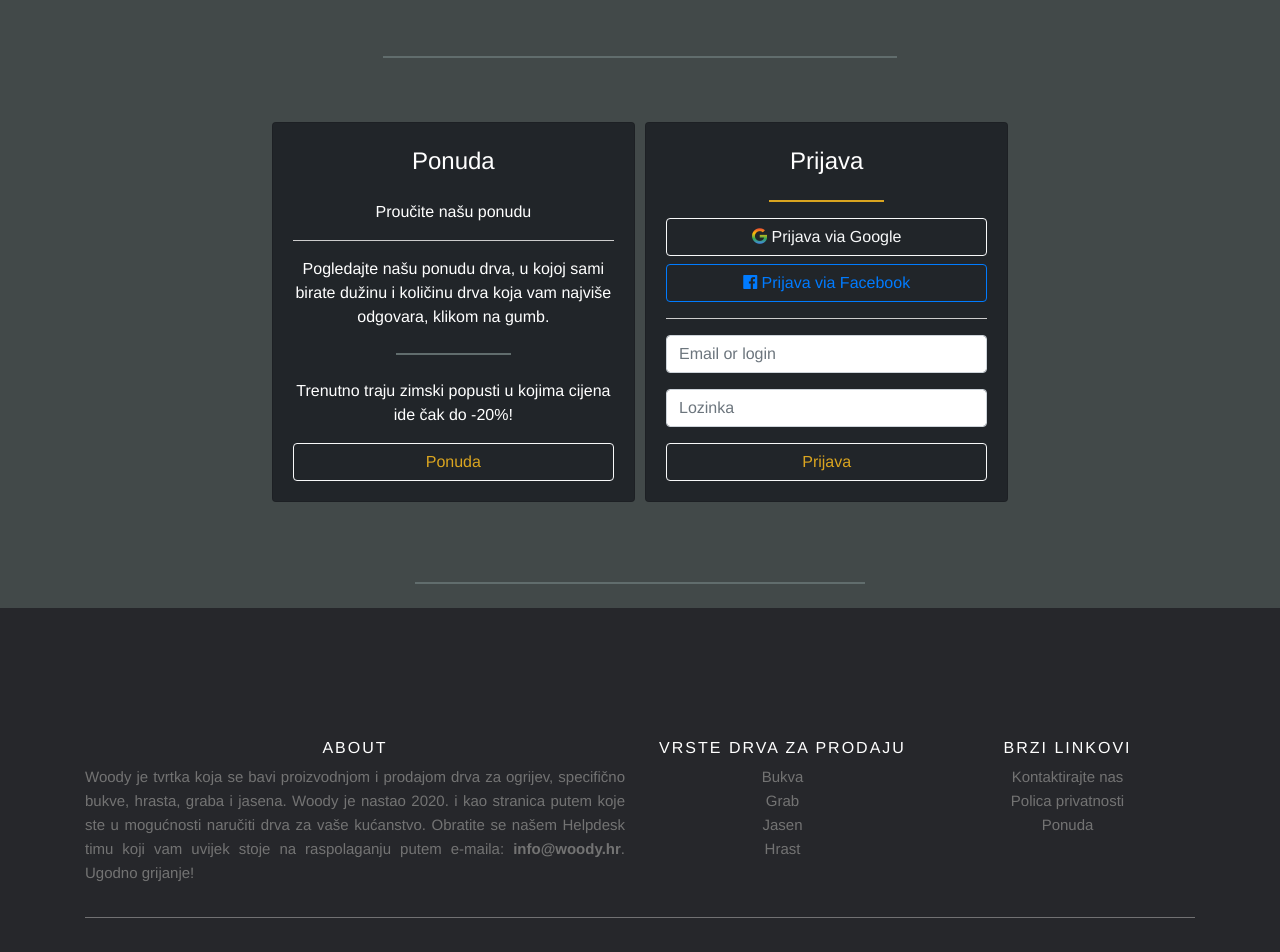
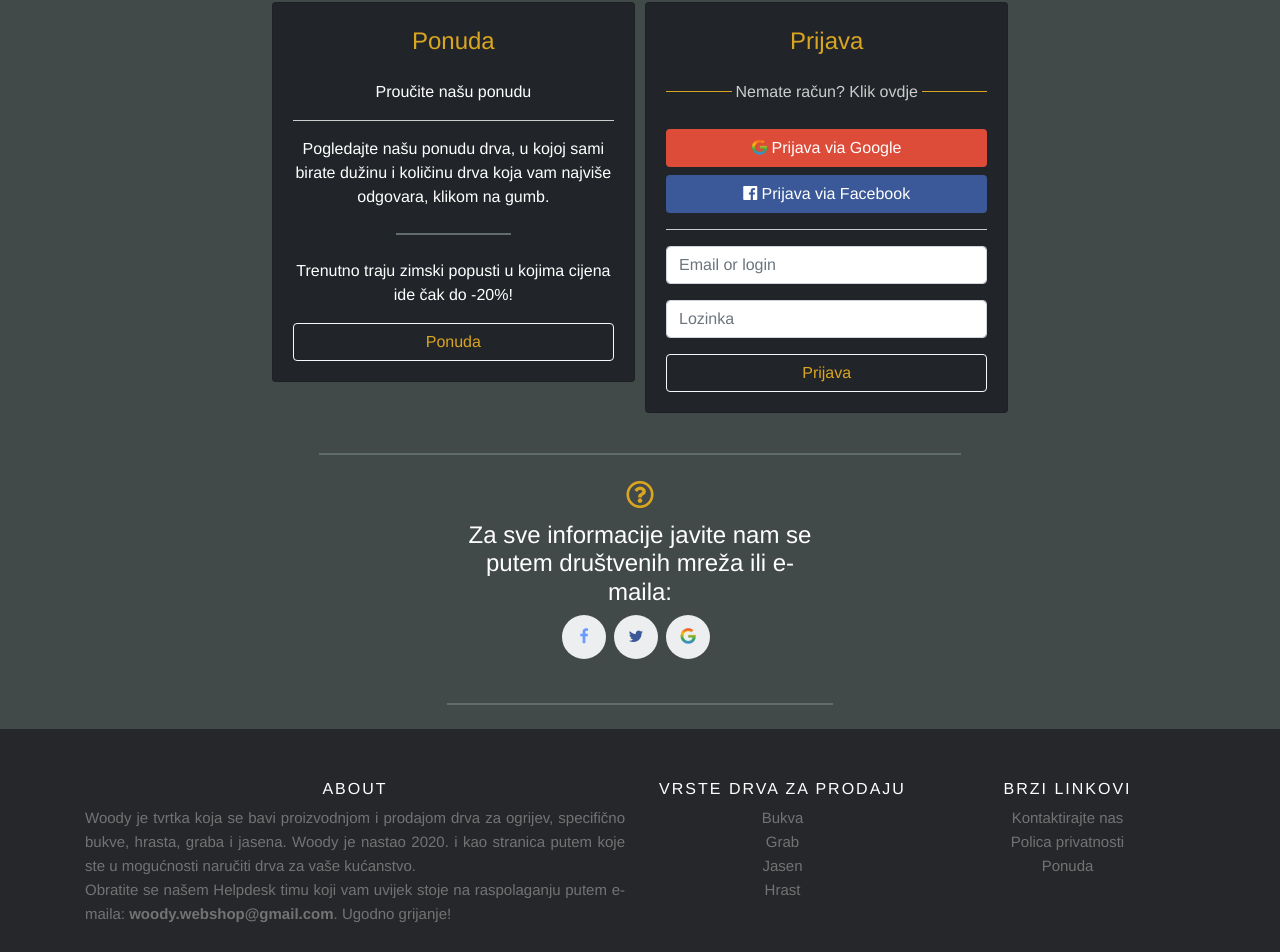
Before and after one commit to markocunj/Woody, a Vue app: page / in a window 1280 px wide. Shown: the part 317-1269 px from the top of the page. Built offline with nearby package versions, Linux system fonts and the light colour scheme; no server answers.

Commit message:
Uljepsavanje Home pagea + Prijave + Footera

```diff
--- a/src/components/WoodyFooter.vue
+++ b/src/components/WoodyFooter.vue
@@ -1,5 +1,5 @@
 <template>
-  <footer style="margin-bottom: 0;" class="site-footer">
+  <footer class="site-footer">
     <div class="container">
       <div class="row">
         <div class="col-sm-12 col-md-6">
@@ -8,9 +8,9 @@
             Woody je tvrtka koja se bavi proizvodnjom i prodajom drva za
             ogrijev, specifično bukve, hrasta, graba i jasena. Woody je nastao
             2020. i kao stranica putem koje ste u mogućnosti naručiti drva za
-            vaše kućanstvo. Obratite se našem Helpdesk timu koji vam uvijek
-            stoje na raspolaganju putem e-maila:
-            <strong> info@woody.hr</strong>. Ugodno grijanje!
+            vaše kućanstvo. <br />Obratite se našem Helpdesk timu koji vam
+            uvijek stoje na raspolaganju putem e-maila:
+            <strong> woody.webshop@gmail.com</strong>. Ugodno grijanje!
           </p>
         </div>
 
@@ -52,20 +52,26 @@
         <div class="col-md-8 col-sm-6 col-xs-12">
           <p class="copyright-text pull-left">
             Copyright &copy; 2020 Sva prava zadržana
-            <a href="#">Woody</a>.
+            <a href="#" style="color: #daa520">Woody</a>
           </p>
         </div>
 
         <div class="col-md-4 col-sm-6 col-xs-12">
           <ul class="social-icons">
             <li>
-              <a class="facebook" href="#"><i class="fa fa-facebook"></i></a>
+              <a
+                class="facebook"
+                href="https://www.facebook.com/profile.php?id=100062178366842"
+                ><i class="fa fa-facebook"></i
+              ></a>
             </li>
             <li>
-              <a class="twitter" href="#"><i class="fa fa-twitter"></i></a>
+              <a class="twitter" href="https://twitter.com/Woody48648855"
+                ><i class="fa fa-twitter"></i
+              ></a>
             </li>
             <li>
-              <a class="linkedin" href="#"><i class="fa fa-linkedin"></i></a>
+              <a class="" href="#"><i class="fab fa-google google"></i></a>
             </li>
           </ul>
         </div>
@@ -206,16 +212,13 @@ export default {
 }
 .social-icons a.facebook:hover {
   background-color: #3b5998;
+  color: white;
 }
 .social-icons a.twitter:hover {
   background-color: #00aced;
+  color: white;
 }
-.social-icons a.linkedin:hover {
-  background-color: #007bb6;
-}
-.social-icons a.dribbble:hover {
-  background-color: #ea4c89;
-}
+
 @media (max-width: 767px) {
   .social-icons li.title {
     display: block;
--- a/src/views/Home.vue
+++ b/src/views/Home.vue
@@ -17,10 +17,12 @@
         nalazi niže.
       </p>
     </b-jumbotron>
-    <div class="container" style="width: 50%;">
+    <div class="container" style="width: 35%;">
       <div class="form-row">
         <div class="form-group col-md-3 ikone">
-          <h3><i class="fas fa-tree"></i></h3>
+          <h3>
+            <i class="fas fa-tree"></i>
+          </h3>
           <h4>Najbolja <br />drva</h4>
         </div>
         <div class="form-group col-md-3 ikone">
@@ -37,13 +39,13 @@
         </div>
       </div>
     </div>
-    <hr class="my-4" style="color: #616D6D; border: 1px solid; width: 40%" />
+    <hr class="my-4" style="color: #616D6D; border: 1px solid; width: 50%" />
     <div class="container">
       <div class="form-row justify-content-center">
         <div class="form-group col-md-4">
           <div class="card sign-in">
             <article class="card-body">
-              <h4 class="card-title mb-4 mt-1" style="">
+              <h4 class="card-title mb-4 mt-1" style="color: #daa520">
                 Ponuda
               </h4>
               <p>
@@ -62,7 +64,7 @@
                 Trenutno traju zimski popusti u kojima cijena ide čak do -20%!
               </p>
               <router-link to="/ponuda">
-                <button type="button" class="btn btn1 btn-light btn-block">
+                <button type="button" class="btn btn-block btn-light">
                   Ponuda
                 </button></router-link
               >
@@ -74,19 +76,28 @@
         <div v-if="!store.currentUser" class="form-group col-md-4">
           <div class="card sign-in">
             <article class="card-body">
-              <h4 class="card-title mb-4 mt-1" style="">
+              <h4 class="card-title mb-4 mt-1" style="color: #daa520">
                 Prijava
               </h4>
-              <hr
-                class=""
-                style="color: #daa520; border: 1px solid; width: 35%;"
-              />
+              <router-link to="/registracija"
+                ><div class="separator">
+                  Nemate račun? Klik ovdje
+                </div></router-link
+              >
               <p>
-                <a href="" class="btn btn-block btn-outline-light">
-                  <i class="fab fa-google google"></i>
+                <a
+                  href=""
+                  class="btn btn-block"
+                  style="background-color: #DD4B39; color: white;"
+                >
+                  <i class="fab fa-google google" style="color: white;"></i>
                   Prijava via Google</a
                 >
-                <a href="" class="btn btn-block btn-outline-primary">
+                <a
+                  href=""
+                  class="btn btn-block"
+                  style="background-color: #3b5998; color: white"
+                >
                   <i class="fab fa-facebook-f"></i> Prijava via Facebook</a
                 >
               </p>
@@ -113,7 +124,7 @@
               </form>
               <button
                 type="button"
-                class="btn btn1 btn-light btn-block"
+                class="btn btn-light btn-block"
                 @click="prijava()"
               >
                 Prijava
@@ -124,7 +135,41 @@
         </div>
       </div>
     </div>
-    <hr class="my-4" style="color: #616D6D; border: 1px solid; width: 35%" />
+    <hr class="my-4" style="color: #616D6D; border: 1px solid; width: 50%" />
+    <div class="container" style="width: 35%;">
+      <div class="form-row justify-content-center">
+        <div class="form-group col-md-10">
+          <h3>
+            <i class="far fa-question-circle" style="color: #daa520"> </i>
+          </h3>
+          <h4>
+            Za sve informacije javite nam se putem društvenih mreža ili e-maila:
+          </h4>
+          <ul class="social-icons">
+            <li>
+              <a
+                class="facebook"
+                style="color: #6b9aff"
+                href="https://www.facebook.com/profile.php?id=100062178366842"
+                ><i class="fa fa-facebook"></i
+              ></a>
+            </li>
+            <li>
+              <a
+                class="twitter"
+                style="color: #3b5998 "
+                href="https://twitter.com/Woody48648855"
+                ><i class="fa fa-twitter"></i
+              ></a>
+            </li>
+            <li>
+              <a class="" href="#"><i class="fab fa-google google"></i></a>
+            </li>
+          </ul>
+        </div>
+      </div>
+    </div>
+    <hr class="my-4" style="color: #616D6D; border: 1px solid; width: 30%" />
   </div>
 </template>
 
@@ -157,14 +202,6 @@ export default {
 </script>
 
 <style scoped>
-.btn1 {
-  background-color: transparent;
-  color: #daa520;
-}
-.btn1:hover {
-  background-color: #ccc;
-  color: black;
-}
 .jumbotron {
   background-image: url("../assets/suma.jpg");
   background-size: cover;
@@ -189,4 +226,27 @@ export default {
   background-clip: text;
   -webkit-text-fill-color: transparent;
 }
+
+.separator {
+  display: flex;
+  align-items: center;
+  text-align: center;
+  margin-bottom: 25px;
+  color: #ccc;
+}
+.separator:hover {
+  color: #daa520;
+}
+.separator::before,
+.separator::after {
+  content: "";
+  flex: 1;
+  border-bottom: 1px solid #daa520;
+}
+.separator::before {
+  margin-right: 0.25em;
+}
+.separator::after {
+  margin-left: 0.25em;
+}
 </style>
--- a/src/views/Kontakt.vue
+++ b/src/views/Kontakt.vue
@@ -81,9 +81,4 @@ export default {
 .from-group {
   text-align: center;
 }
-.container {
-  margin-top: 40px;
-  margin-bottom: 40px;
-  padding: 40px;
-}
 </style>
--- a/src/views/Prijava.vue
+++ b/src/views/Prijava.vue
@@ -30,6 +30,7 @@
                     class="form-control"
                     placeholder="Email or login"
                     type="email"
+                    v-model="email"
                   />
                 </div>
                 <!-- form-group// -->
@@ -38,11 +39,16 @@
                     class="form-control"
                     placeholder="******"
                     type="password"
+                    v-model="password"
                   />
                 </div>
               </form>
-              <button type="submit" class="btn btn1 btn-light btn-block">
-                Login
+              <button
+                type="submit"
+                class="btn btn1 btn-light btn-block"
+                @click="prijava()"
+              >
+                Prijava
               </button>
             </article>
           </div>
@@ -73,6 +79,7 @@ export default {
         .signInWithEmailAndPassword(this.email, this.password)
         .then((result) => {
           console.log("Uspjesna prijava");
+          this.$router.push({ name: "Home" });
         })
         .catch((error) => {
           console.error("Došlo je do greške", error);
@@ -92,16 +99,6 @@ export default {
   background-color: #ccc;
   color: black;
 }
-
-.container {
-  background-color: transparent;
-  margin: auto;
-  color: white;
-  border: 0;
-  margin-top: 44px;
-  margin-bottom: 44px;
-  padding: 30px;
-}
 .ikone {
   opacity: 0.5;
 }
```
Also changed, not shown: src/App.vue (+9 -14 lines).
